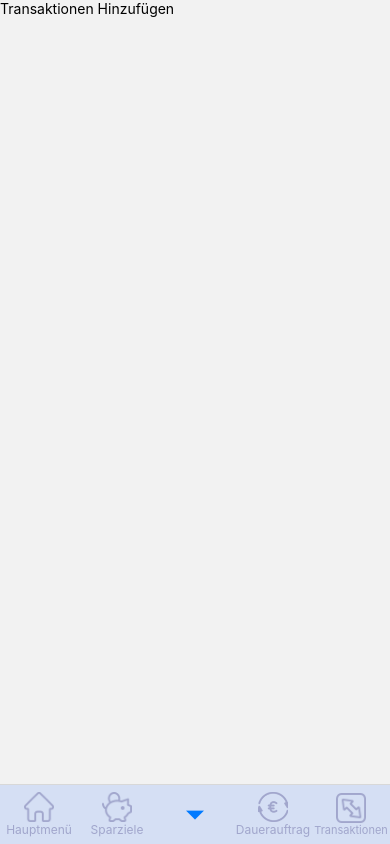
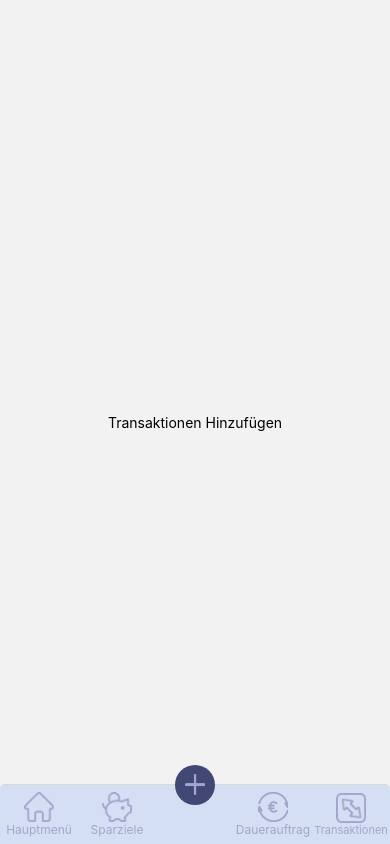
Before and after one commit to EmirMervanKanun/Savvy, a React Native app: screen /Plus in a window 390 px wide. Built offline with nearby package versions, Linux system fonts and the light colour scheme.

Commit message:
NavBar v1 denke ich

```diff
--- a/App.js
+++ b/App.js
@@ -1,4 +1,4 @@
-import { View, Image, Text} from 'react-native';
+import { View, Image, Text, Platform} from 'react-native';
 import { Home, Budget, FixedTransactions, TransactionsList, AddTransaction } from './Screens';
 import { NavigationContainer } from '@react-navigation/native';
 import { createBottomTabNavigator } from '@react-navigation/bottom-tabs';
@@ -15,6 +15,8 @@ const screenOptions = {
     elevation: 0,
     height: 60,
     backgroundColor: "#d5dff4",
+    borderTopLeftRadius: 5,
+    borderTopRightRadius: 5,
   }
 };
 
@@ -53,7 +55,31 @@ export default function App() {
               )
             },
           }} />
-        <Tab.Screen name="Plus" component={AddTransaction} />
+        <Tab.Screen
+          name="Plus"
+          component={AddTransaction}
+          options={{
+            tabBarIcon : ({focused}) => {
+              return (
+                <View
+                style={{
+                  alignItems: "center",
+                  justifyContent: "center",
+                  backgroundColor: focused ? "#424874": "#a1a6cc",
+                  border: 100,
+                  width: 40,
+                  height: 40,
+                  top: -30,
+                  borderRadius: 20,
+                }}
+                >
+                  <Image source={ focused ? require('./Icons/PlusFocused.png'): require('./Icons/PlusUnfocused.png')}
+                    style={{ width: 20.8, height: 20.8, }}
+                  />
+                </View>
+              )
+            },
+          }} />
         <Tab.Screen
           name="Dauerauftrag"
           component={FixedTransactions}
--- a/Screens/AddTransaction.js
+++ b/Screens/AddTransaction.js
@@ -3,7 +3,7 @@ import React from 'react';
 
 export default function Saving() {
   return (
-    <View>
+    <View style={{flex: 1, alignItems: "center", justifyContent:"center"}}>
       <Text>Transaktionen Hinzufügen</Text>
     </View>
   );
--- a/Screens/Budget.js
+++ b/Screens/Budget.js
@@ -4,7 +4,7 @@ import React from 'react';
 
 export default function Budget() {
   return (
-    <View>
+    <View style={{flex: 1, alignItems: "center", justifyContent:"center"}}>
       <Text>Sparziele Budget</Text>
     </View>
   );
--- a/Screens/FixedTransactions.js
+++ b/Screens/FixedTransactions.js
@@ -3,7 +3,7 @@ import React from 'react';
 
 export default function FixedTransactions() {
   return (
-    <View>
+    <View style={{flex: 1, alignItems: "center", justifyContent:"center"}}>
       <Text>Dauerauftrag</Text>
     </View>
   );
--- a/Screens/Home.js
+++ b/Screens/Home.js
@@ -3,7 +3,7 @@ import React from 'react';
 
 export default function Home() {
   return (
-    <View>
+    <View style={{flex: 1, alignItems: "center", justifyContent:"center"}}>
       <Text>Hauptmenü</Text>
     </View>
   );
--- a/Screens/TransactionsList.js
+++ b/Screens/TransactionsList.js
@@ -3,7 +3,7 @@ import React from 'react';
 
 export default function TransactionsList() {
   return (
-    <View>
+    <View style={{flex: 1, alignItems: "center", justifyContent:"center"}}>
       <Text>Transaktionen Liste</Text>
     </View>
   );
```
Also changed, not shown: Icons/PlusFocused.png (added), Icons/PlusUnfocused.png (added).
